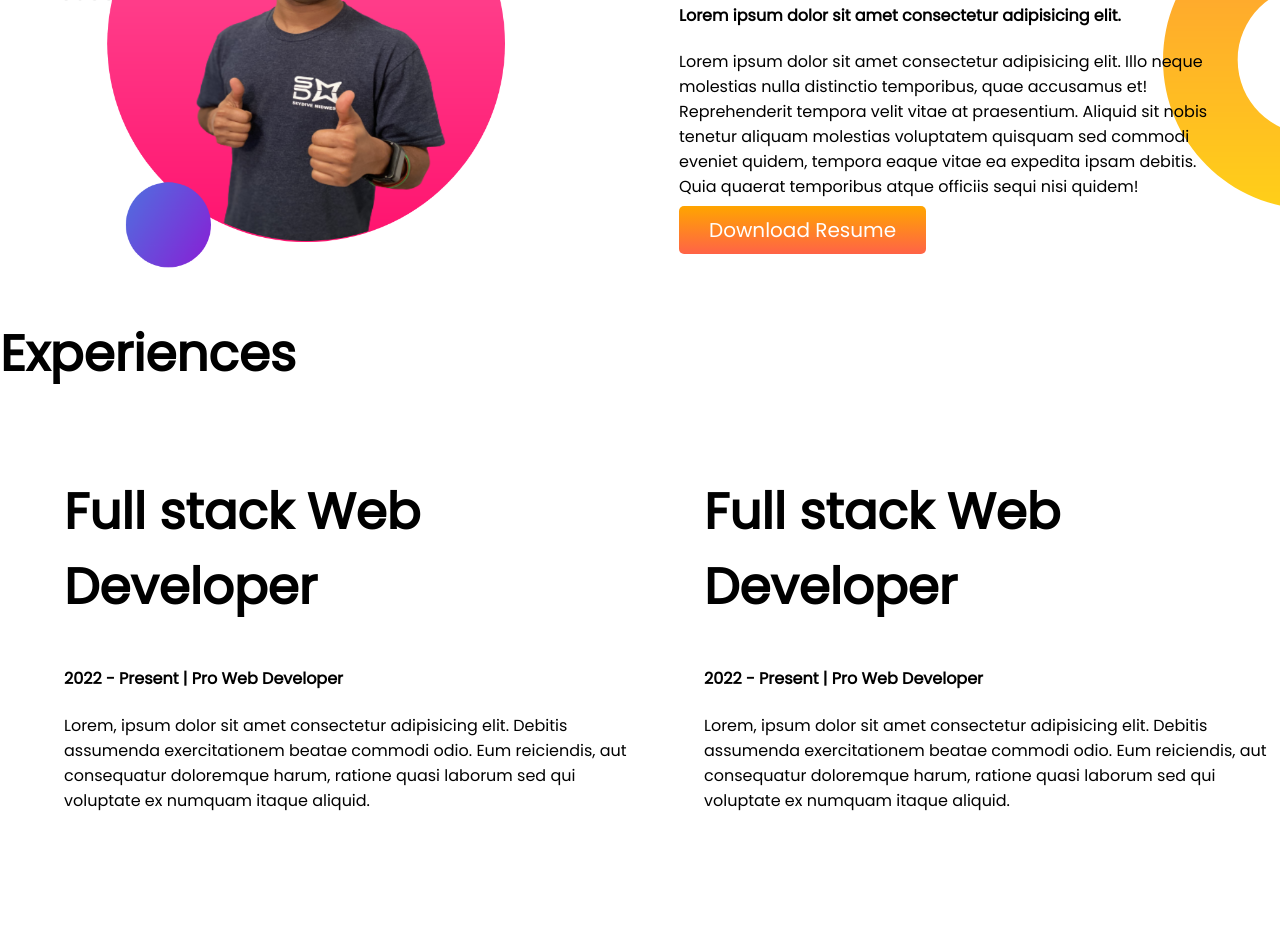
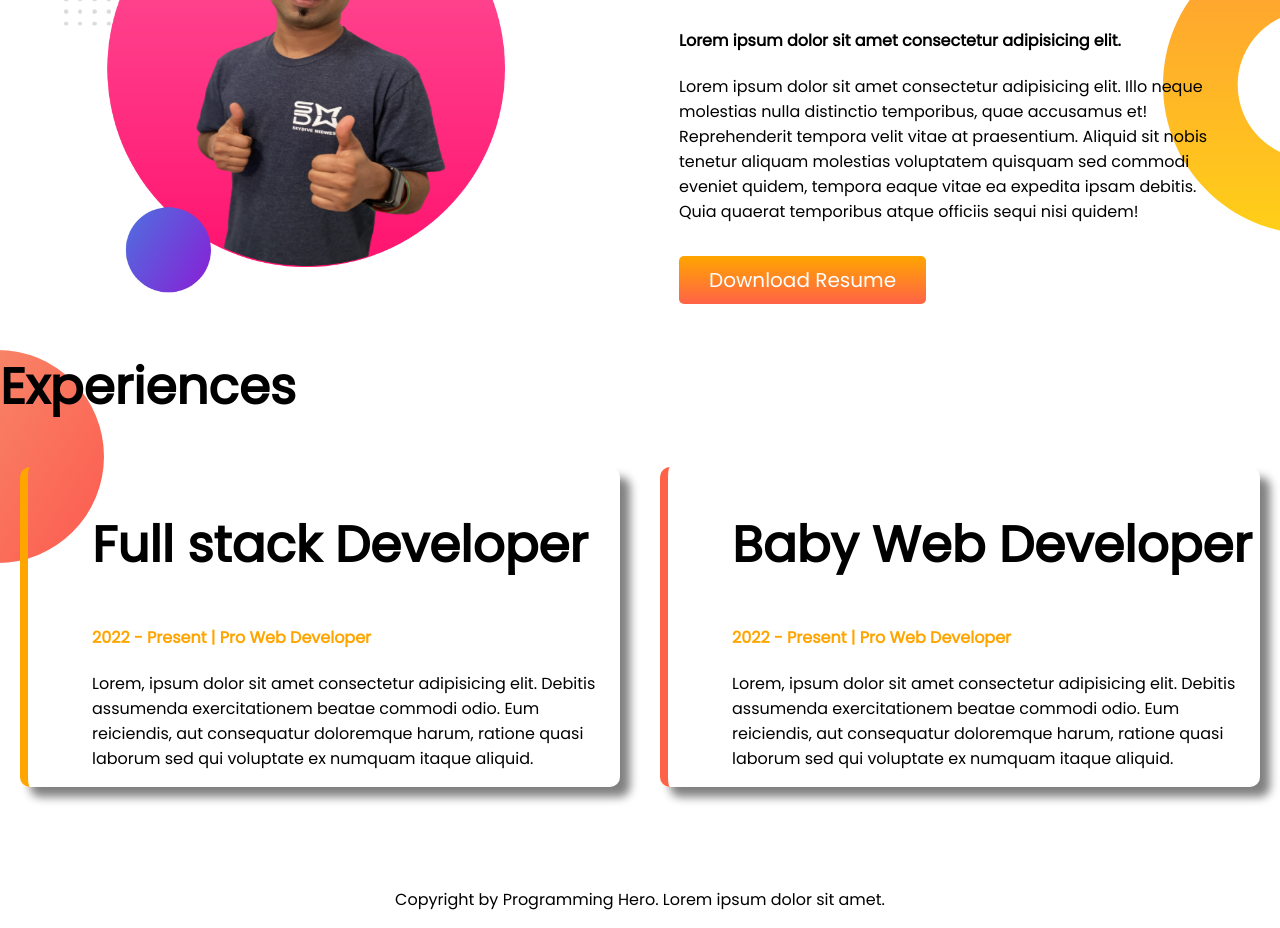
Before and after one commit to mmorshedulislam/developer-portfolio, a plain HTML site: page index.html in a window 1280 px wide. Shown: the part 872-1800 px from the top of the page. Before the commit the page ends 1701 px from the top, so only its background shows below. Drawn offline with Linux system fonts and the light colour scheme.

Commit message:
Final commit

```diff
--- a/index.html
+++ b/index.html
@@ -18,7 +18,7 @@
             <h4>Lorem ipsum dolor sit amet consectetur adipisicing elit. Explicabo, laboriosam.
             </h4>
             <p>Lorem ipsum dolor sit amet consectetur adipisicing elit. Illo neque molestias nulla distinctio temporibus, quae accusamus et! Reprehenderit tempora velit vitae at praesentium. Aliquid sit nobis tenetur aliquam molestias voluptatem quisquam sed commodi eveniet quidem, tempora eaque vitae ea expedita ipsam debitis. Quia quaerat temporibus atque officiis sequi nisi quidem!</p>
-            <a href="https://www.google.com" target="_blank">Hire Me</a>
+            <br><a href="https://www.google.com" target="_blank">Hire Me</a>
         </div>
         <div class="half-width">
             <img src="/images/my-bg.png" alt="">
@@ -33,23 +33,26 @@
             <h1>Dream Big</h1>
             <h4>Lorem ipsum dolor sit amet consectetur adipisicing elit.</h4>
             <p>Lorem ipsum dolor sit amet consectetur adipisicing elit. Illo neque molestias nulla distinctio temporibus, quae accusamus et! Reprehenderit tempora velit vitae at praesentium. Aliquid sit nobis tenetur aliquam molestias voluptatem quisquam sed commodi eveniet quidem, tempora eaque vitae ea expedita ipsam debitis. Quia quaerat temporibus atque officiis sequi nisi quidem!</p>
-            <a href="https://www.google.com" target="_blank">Download Resume</a>
+            <br><a href="https://www.google.com" target="_blank">Download Resume</a>
         </div>
     </section>
-    <section class="experiences-area ">
+    <section class="experiences-area">
         <h1>Experiences</h1>
         <div class="flexible-container">
-            <div class="half-width">
-                <h1>Full stack Web Developer</h1>
+            <div class="half-width full-stack-dev">
+                <h1>Full stack Developer</h1>
                 <h4>2022 - Present | Pro Web Developer</h4>
                 <p>Lorem, ipsum dolor sit amet consectetur adipisicing elit. Debitis assumenda exercitationem beatae commodi odio. Eum reiciendis, aut consequatur doloremque harum, ratione quasi laborum sed qui voluptate ex numquam itaque aliquid.</p>
             </div>
-            <div class="half-width">
-                <h1>Full stack Web Developer</h1>
+            <div class="half-width baby-web-dev">
+                <h1>Baby Web Developer</h1>
                 <h4>2022 - Present | Pro Web Developer</h4>
                 <p>Lorem, ipsum dolor sit amet consectetur adipisicing elit. Debitis assumenda exercitationem beatae commodi odio. Eum reiciendis, aut consequatur doloremque harum, ratione quasi laborum sed qui voluptate ex numquam itaque aliquid.</p>
             </div>
         </div>
     </section>
+    <footer>
+        <p>Copyright by Programming Hero. Lorem ipsum dolor sit amet.</p>
+    </footer>
 </body>
 </html>
--- a/style.css
+++ b/style.css
@@ -43,3 +43,34 @@ h1{
     background-repeat: no-repeat;
     background-position: right;
 }
+
+.experiences-area{
+    width: 100%;
+    margin-bottom: 100px;
+    background: url('images/exp-bg.png');
+    background-repeat: no-repeat;
+    background-color: left;
+    margin-top: 50px;
+}
+
+.full-stack-dev{
+    width: 45%;
+    box-shadow: 10px 10px 10px gray;
+    margin: 0 20px;
+    border-left: 8px solid orange;
+    border-radius: 10px;
+}
+.baby-web-dev{
+    width: 45%;
+    margin: 0 20px;
+    box-shadow: 10px 10px 10px gray;
+    border-left: 8px solid tomato;
+    border-radius: 10px;
+
+}
+.experiences-area h4{
+    color: orange;
+}
+footer p{
+    text-align: center;
+}
```
